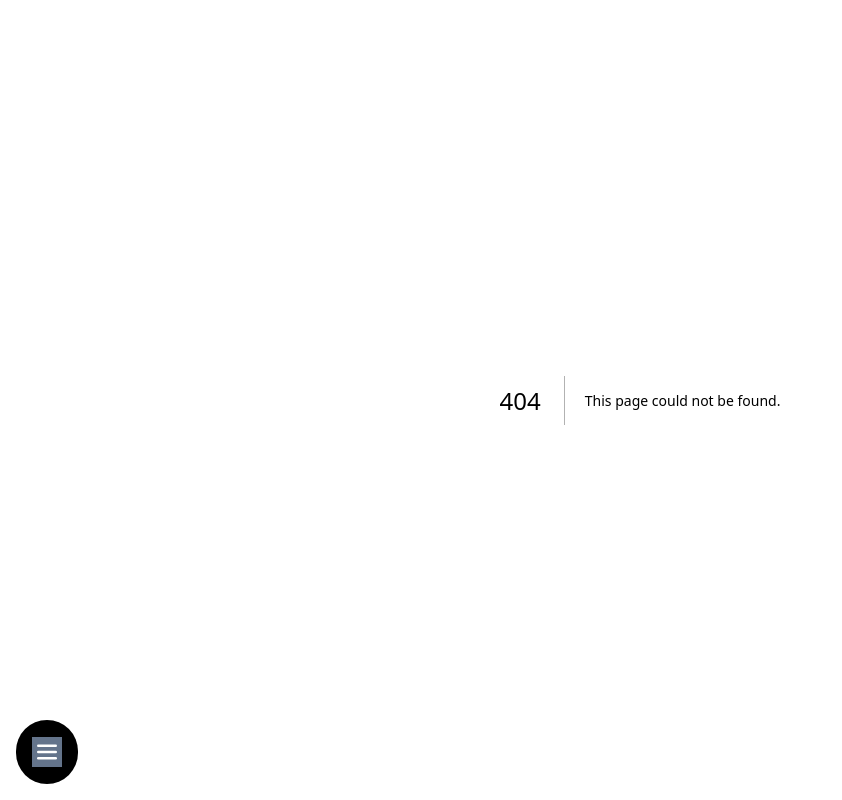
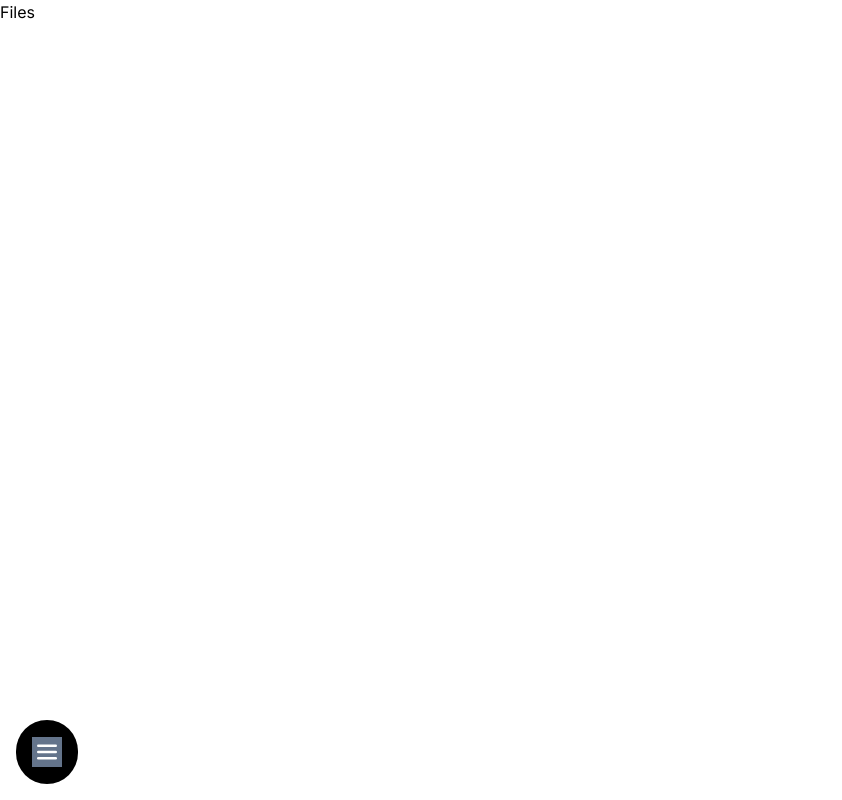
Before and after one commit to Abstractmachina/cms-dashboard, a Next.js app: page /files in a window 1280 px wide. Before the commit this address had no page. Shown: the whole page, without its empty margins (0-842 px from the left). Built offline with nearby package versions, Linux system fonts and the light colour scheme.

Commit message:
change analytics page to file page. analyitcs will be displayed on dashboard on homepage

```diff
--- a/app/analytics/page.tsx
+++ /dev/null
@@ -1,11 +0,0 @@
-import React from 'react'
-
-const Analytics = () => {
-  return (
-    <div>
-        Analytics
-    </div>
-  )
-}
-
-export default Analytics
--- /dev/null
+++ b/app/files/page.tsx
@@ -0,0 +1,11 @@
+import React from 'react'
+
+const Files = () => {
+  return (
+    <div>
+        Files
+    </div>
+  )
+}
+
+export default Files
```
